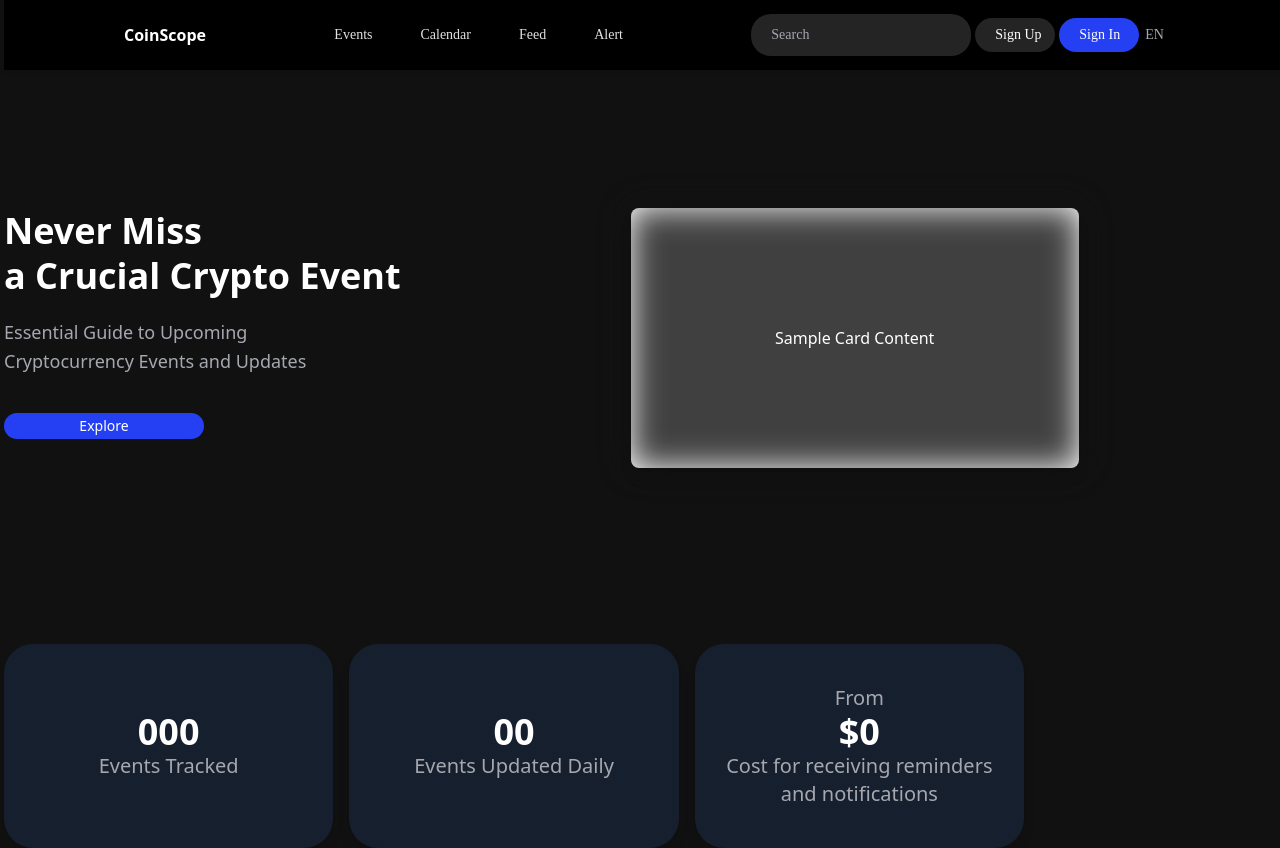
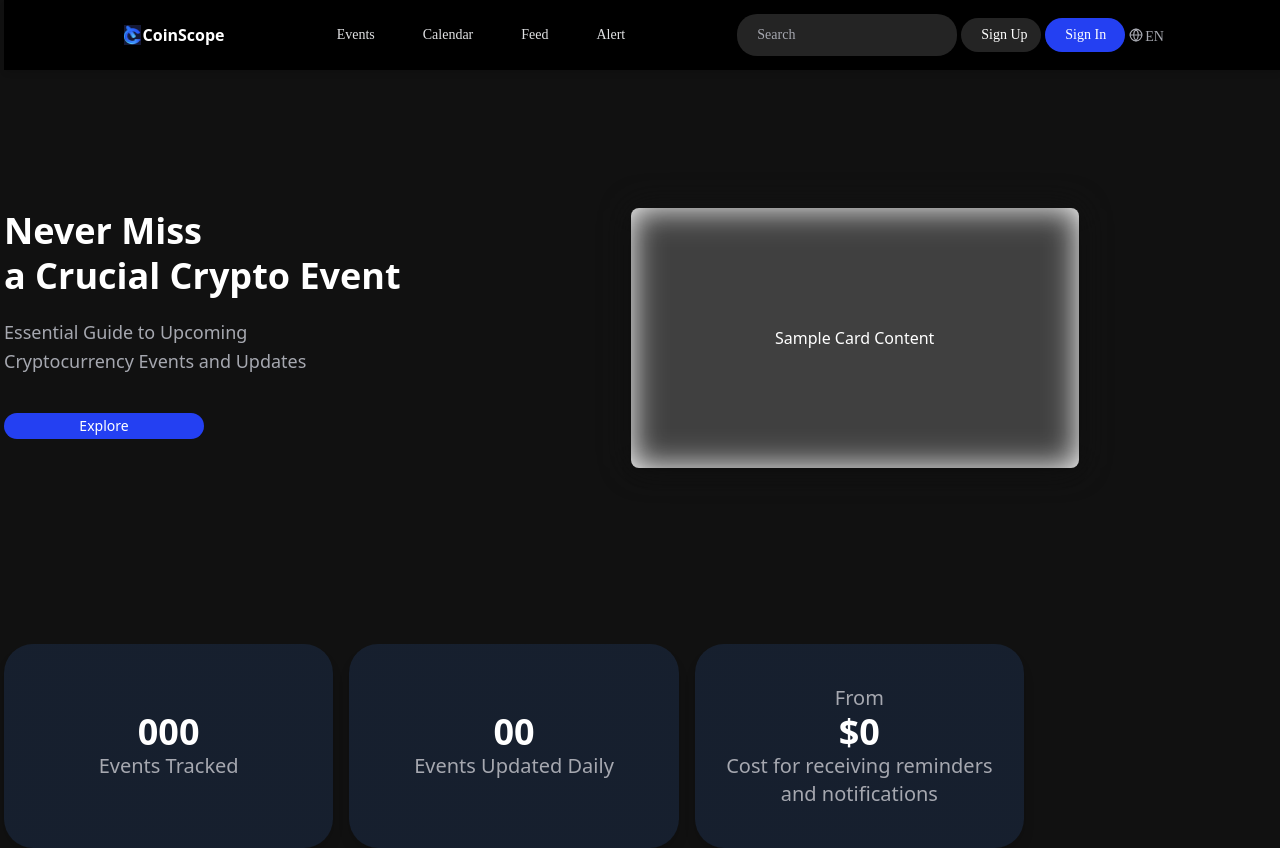
Before and after one commit to jinnyleeis/coinscope_fe, a Next.js app: page /landing in a window 1280 px wide. Shown: the top 848 px of the page. Built offline with nearby package versions, Linux system fonts and the light colour scheme.

Commit message:
[feat] GNB에 로고 아이콘  추가

```diff
--- a/components/GNB.tsx
+++ b/components/GNB.tsx
@@ -1,13 +1,25 @@
 import React from 'react';
+import Image from 'next/image';
 
 const GNB = () => {
   return (
     <header className="w-full max-w-screen-2xl  lg:px-[120px] mx-auto h-[70px] flex justify-between items-center px-8 bg-black text-white shadow-md fixed top-0 z-10">
-      {/* Logo */}
-      <div className="text-title-1 font-bold cursor-pointer">
-        CoinScope
-      </div>
+     {/* 로고 영역 */}
+  <div className="flex items-center">
+    {/* PNG 아이콘 추가 (next/image) */}
+    <Image
+      src="/images/logo_icon.png"
+      alt="Logo Icon"
+      width={16.538}
+      height={19.636}
+      className="flex-shrink-0"
+    />
 
+    {/* CoinScope 텍스트 */}
+    <div className="ml-2 text-title-1 font-bold cursor-pointer">
+      CoinScope
+    </div>
+  </div>
       {/* Navigation Links */}
       <nav className="flex space-x-8 ">
         <div className="px-5 py-1.5 rounded-[20px] flex items-center">
@@ -51,10 +63,52 @@ const GNB = () => {
 
 
         {/* Language Selection */}
-        <div className="pl-2 py-[7.30px] rounded-[65.11px] flex items-center">
-          <div className="text-[#a6a8b0] text-sm font-medium font-['SUIT'] leading-relaxed">EN</div>
+        <div className="flex items-center gap-1 gap-x-2">
+  {/* 아이콘 */}
+  <svg
+    xmlns="http://www.w3.org/2000/svg"
+    width="14"
+    height="14"
+    viewBox="0 0 14 14"
+    fill="none"
+  >
+    <g clipPath="url(#clip0_3011_3125)">
+      <path
+        d="M7.00002 12.8332C10.2217 12.8332 12.8334 10.2215 12.8334 6.99984C12.8334 3.77818 10.2217 1.1665 7.00002 1.1665C3.77836 1.1665 1.16669 3.77818 1.16669 6.99984C1.16669 10.2215 3.77836 12.8332 7.00002 12.8332Z"
+        stroke="#A6A8B0"
+        strokeWidth="1.16667"
+        strokeLinecap="round"
+        strokeLinejoin="round"
+      />
+      <path
+        d="M1.16669 7H12.8334"
+        stroke="#A6A8B0"
+        strokeWidth="1.16667"
+        strokeLinecap="round"
+        strokeLinejoin="round"
+      />
+      <path
+        d="M7.00002 1.1665C8.4591 2.76388 9.28829 4.83686 9.33335 6.99984C9.28829 9.16282 8.4591 11.2358 7.00002 12.8332C5.54094 11.2358 4.71175 9.16282 4.66669 6.99984C4.71175 4.83686 5.54094 2.76388 7.00002 1.1665Z"
+        stroke="#A6A8B0"
+        strokeWidth="1.16667"
+        strokeLinecap="round"
+        strokeLinejoin="round"
+      />
+    </g>
+    <defs>
+      <clipPath id="clip0_3011_3125">
+        <rect width="14" height="14" fill="white" />
+      </clipPath>
+    </defs>
+  </svg>
+
+  {/* EN 글씨 */}
+  <div className="text-[#a6a8b0] pt-1 text-sm font-medium font-['SUIT'] leading-relaxed">
+    EN
+  </div>
+</div>
         </div>
-      </div>
+
     </header>
   );
 };
```
Also changed, not shown: public/images/logo_icon.png (added).
